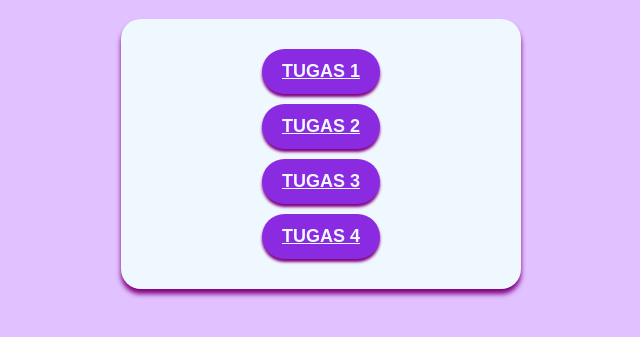
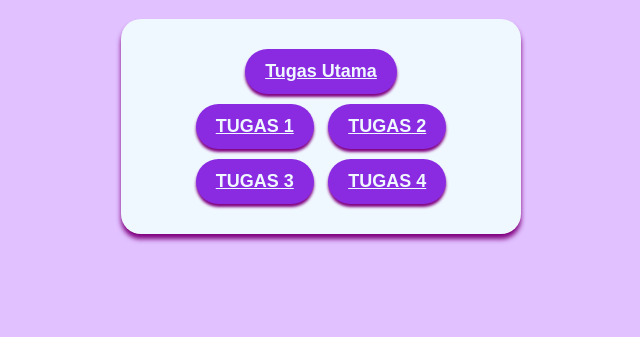
Before and after one commit to Indriyn/wesite_tugas, a plain HTML site: page index.html in a window 1280 px wide. Shown: the part 61-398 px from the top of the page, without its empty margins (319-959 px from the left). Drawn offline with Linux system fonts and the light colour scheme.

Commit message:
index.html

```diff
--- a/index.html
+++ b/index.html
@@ -40,10 +40,11 @@
     <h1>DAFTAR TUGAS PWPB</h1>
     <center>
     <div class="container">
-        <a class="tugas" href="T1/text_align.html">TUGAS 1</a><br>
-        <a class="tugas" href="T2/navbar_css.html">TUGAS 2</a><br>
-        <a class="tugas" href="T3/csstable_vidio.html">TUGAS 3</a><br>
-        <a class="tugas" href="T4/formulir_5.html">TUGAS 4</a><br>
+        <a class="tugas" href="tugas utama/salon_awal.html">Tugas Utama</a><br>
+        <a class="tugas" href="T1/text_align.html">TUGAS 1</a>
+        <a class="tugas" href="T2/navbar_css.html">TUGAS 2</a>
+        <a class="tugas" href="T3/csstable_vidio.html">TUGAS 3</a>
+        <a class="tugas" href="T4/formulir_5.html">TUGAS 4</a>
     </div>
     </center>
 </body>
```
